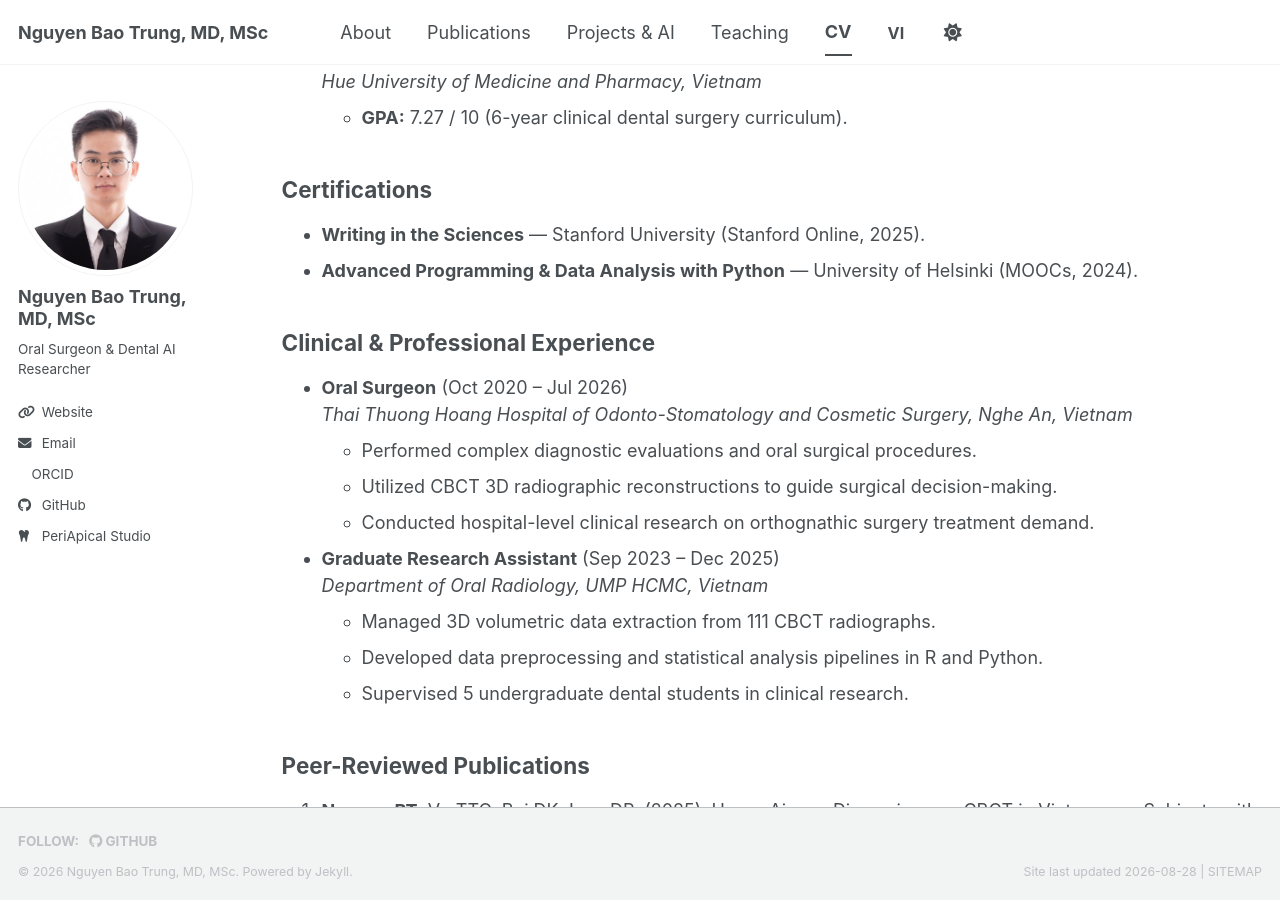
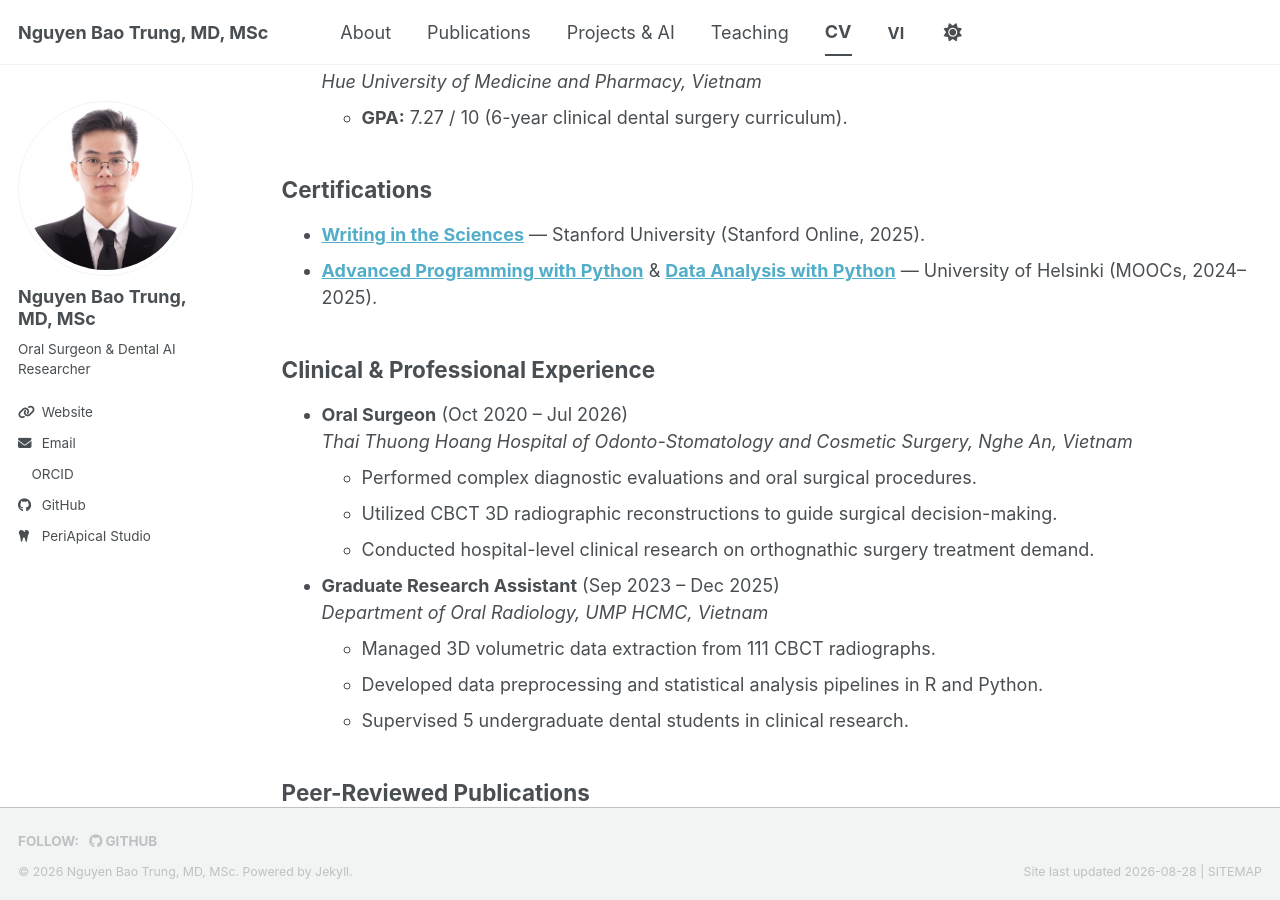
Before and after one commit to trungnb/trungnb.github.io, a Jekyll site: the page built from _pages/cv.md, in a window 1280 px wide and 900 px high, scrolled down 367 px. Built offline with Jekyll 4.4.1, drawn with Linux system fonts in a browser that asks for light colours; a style sheet for code colours, icons or effects is not loaded.

Commit message:
Upload certificates and hyperlink them, fix timeline dates

```diff
--- a/_pages/cv.md
+++ b/_pages/cv.md
@@ -19,8 +19,8 @@ redirect_from:
   * **GPA:** 7.27 / 10 (6-year clinical dental surgery curriculum).
 
 ## Certifications
-* **Writing in the Sciences** — Stanford University (Stanford Online, 2025).
-* **Advanced Programming & Data Analysis with Python** — University of Helsinki (MOOCs, 2024).
+* **[Writing in the Sciences](/files/Stanford_Writing_in_the_Sciences.pdf)** — Stanford University (Stanford Online, 2025).
+* **[Advanced Programming with Python](/files/Helsinki_Advanced_Programming.png)** & **[Data Analysis with Python](/files/Helsinki_Data_Analysis.png)** — University of Helsinki (MOOCs, 2024–2025).
 
 ## Clinical & Professional Experience
 * **Oral Surgeon** (Oct 2020 – Jul 2026)
```
Also changed, not shown: _pages/about-vi.md (+2 -2 lines), _pages/about.md (+2 -2 lines), _pages/cv-vi.md (+2 -2 lines), files/Helsinki_Advanced_Programming.png (added), files/Helsinki_Data_Analysis.png (added), 1 other file.
